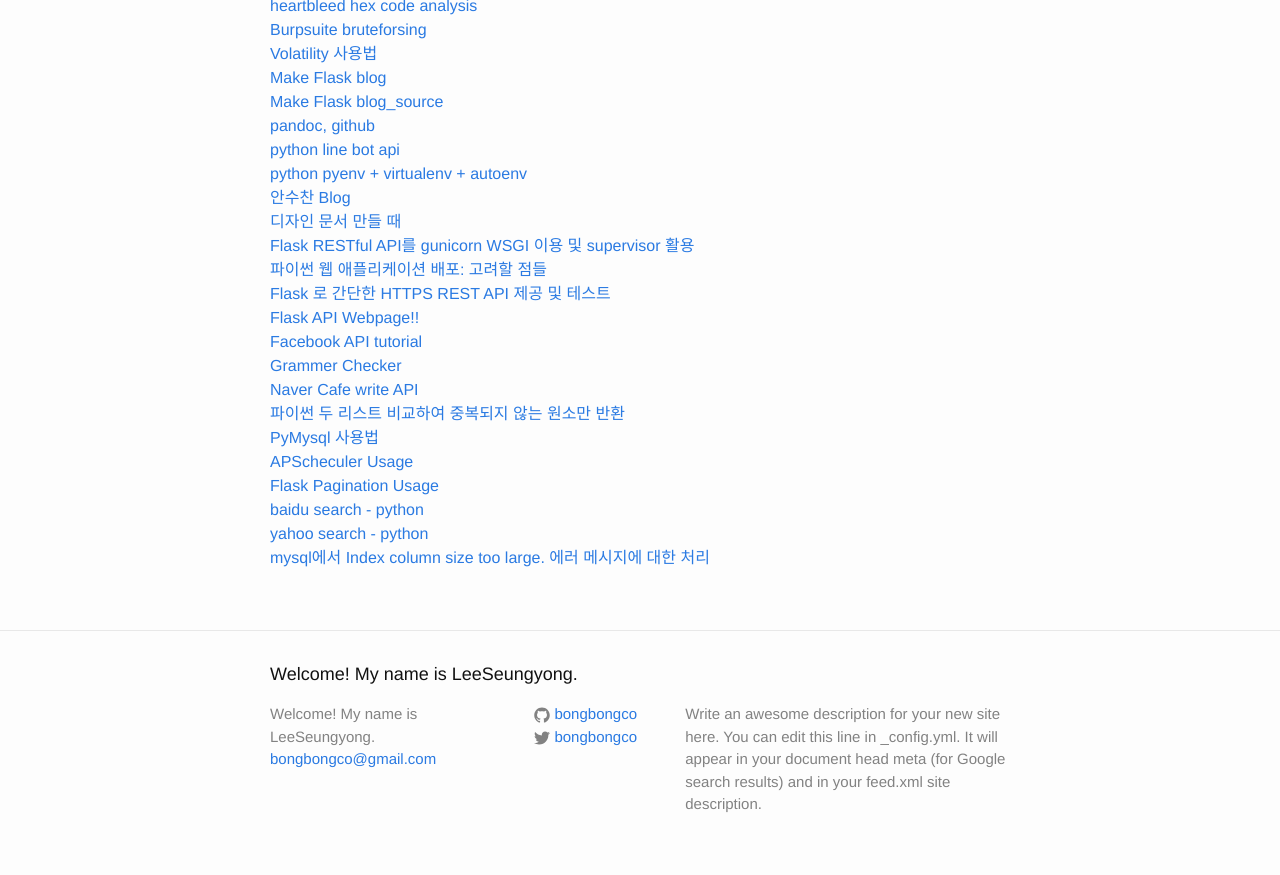
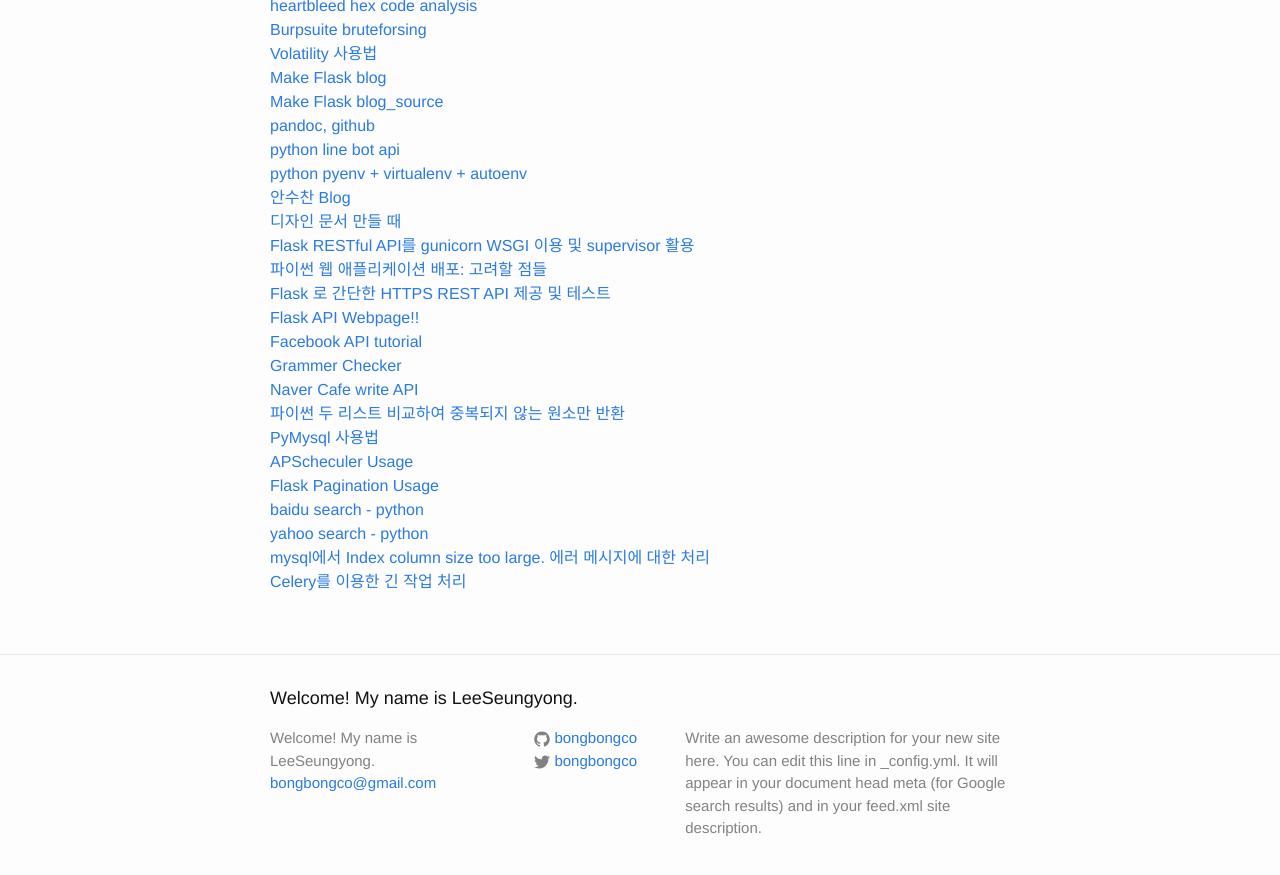
Before and after one commit to LktProgrammer/bongbongco.github.io, a Jekyll site: the page built from _posts/2016-07-22-Website-List.markdown, in a window 1280 px wide and 900 px high, scrolled down 1622 px. Shown: the top 875 px of the window. Built offline with Jekyll 4.4.1, drawn with Linux system fonts in a browser that asks for light colours.

Commit message:
Update 2016-07-22-Website-List.markdown

```diff
--- a/_posts/2016-07-22-Website-List.markdown
+++ b/_posts/2016-07-22-Website-List.markdown
@@ -86,3 +86,4 @@ title: 참고할 웹 사이트들.
 [baidu search - python](http://xi4okv.lofter.com/post/177108_244b3f0)
 [yahoo search - python](https://github.com/drneox/yahoo/)
 [mysql에서 Index column size too large. 에러 메시지에 대한 처리](http://www.popit.kr/mysql-index-column-size-too-large-error/)
+[Celery를 이용한 긴 작업 처리](https://spoqa.github.io/2012/05/29/distribute-task-with-celery.html)
```
